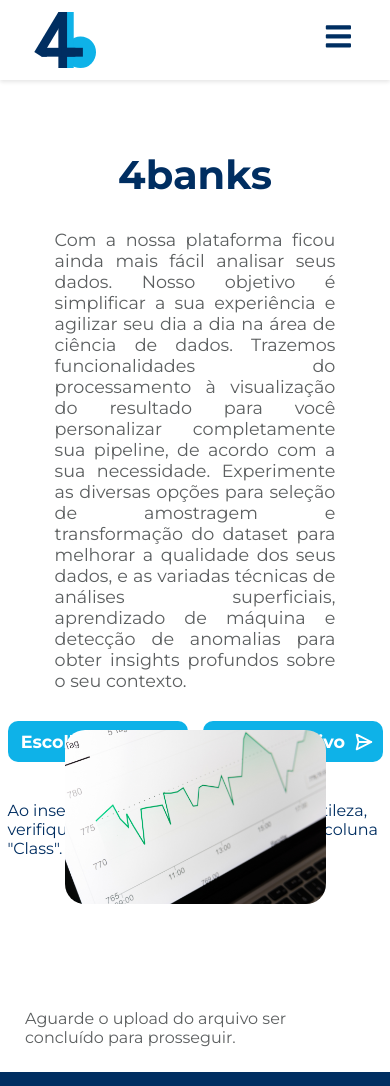
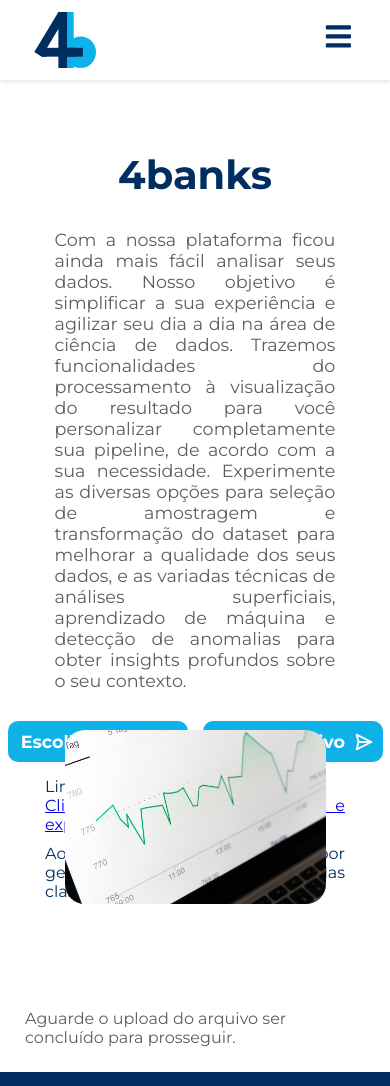
Before and after one commit to 4Banks/frontend, a React (Create React App) app: page /analise in a window 390 px wide. Shown: the top 1086 px of the page. Built offline with nearby package versions, Linux system fonts and the light colour scheme.

Commit message:
update(CsvUpload.js) Adicionando link para dataset teste.

```diff
--- a/src/components/CsvUpload.js
+++ b/src/components/CsvUpload.js
@@ -133,8 +133,11 @@ const CsvUpload = ({ onUploadSuccess }) => {
       {uploadProgress > 0 && (
         <LinearProgress variant="determinate" value={uploadProgress} className='home_progress_bar'/>
       )}
-      <p className="home_csv_upload_limit">Limite: 200 Mb</p>
-      <p className='home_csv_upload_warning'>Ao inserir o conjunto de dados, por gentileza, verifique se o label das classes estão na coluna "Class".</p>
+      <div className="home_csv_info">
+        <p className="home_csv_upload_limit">Limite: 200 Mb</p>
+        <a href='https://storage.googleapis.com/banks-dev-392615.appspot.com/creditcard.csv'>Clique aqui para baixar o dataset e experimentar a aplicação.</a>
+        <p className='home_csv_upload_warning'>Ao inserir o conjunto de dados, por gentileza, verifique se o label das classes estão na coluna "Class".</p>
+      </div>
     </div>
   );
 };
--- a/src/styles/csv-upload.css
+++ b/src/styles/csv-upload.css
@@ -35,8 +35,14 @@
 }
 
 .home_csv_upload_limit {
-    margin-top: 10px;
     color: var(--secondaryColor);
+}
+
+.home_csv_info {
+    display: flex;
+    flex-direction: column;
+    justify-content: space-between;
+    margin-top: 15px;
 }
 
 .home_csv_upload_warning {
@@ -61,4 +67,8 @@
     .home_progress_bar {
         width: 100%;
     }
+    .home_csv_info {
+        width: 80%;
+        text-align: justify;
+    }
 }
```
